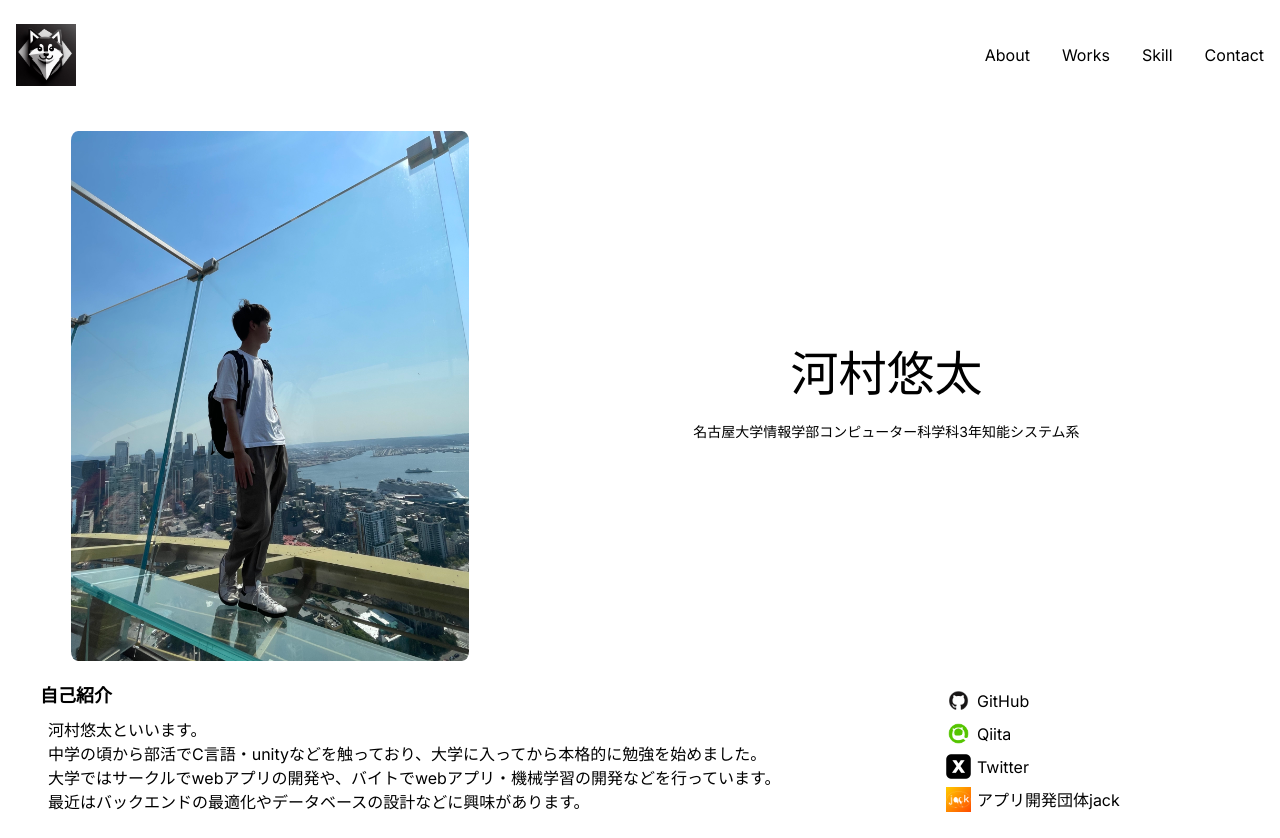
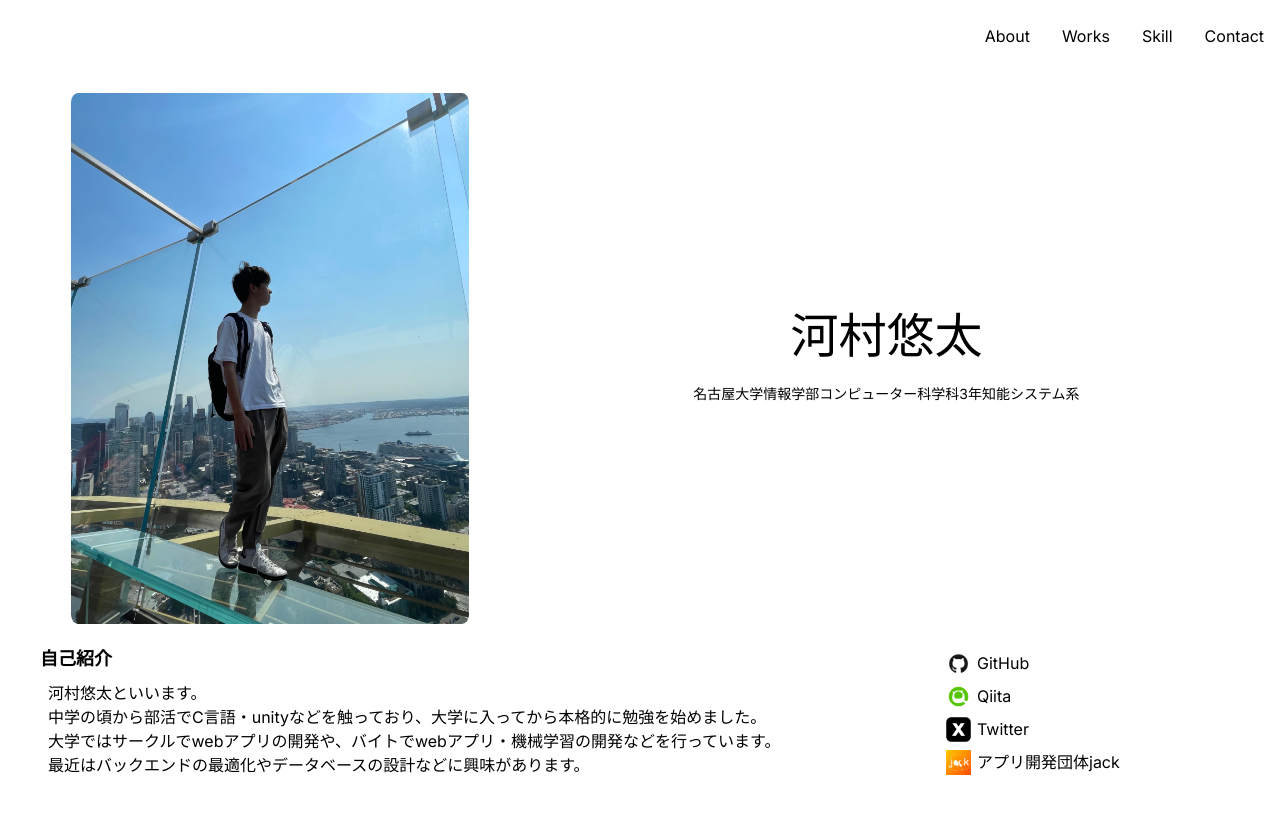
Before and after one commit to YutaK1026/portfolio, a Next.js app in the folder app/: page /about in a window 1280 px wide. After the commit the page ends 801 px from the top, so only its background shows below. Built offline with nearby package versions, Linux system fonts and the light colour scheme.

Commit message:
change-ヘッダーから余分な画像を削除

```diff
--- a/app/src/components/Header/index.tsx
+++ b/app/src/components/Header/index.tsx
@@ -15,10 +15,8 @@
   };
 
   return (
-    <header className="py-6 px-4 flex justify-between items-center">
-      <Link className="z-50" href="/about" onClick={handleMenuClose}>
-        <Image src={Icon} width={60} height={60} alt="Icon" />
-      </Link>
+    <header className="p-6 flex justify-between items-center">
+      <br></br>
       <nav
         className={
           isOpen
```
